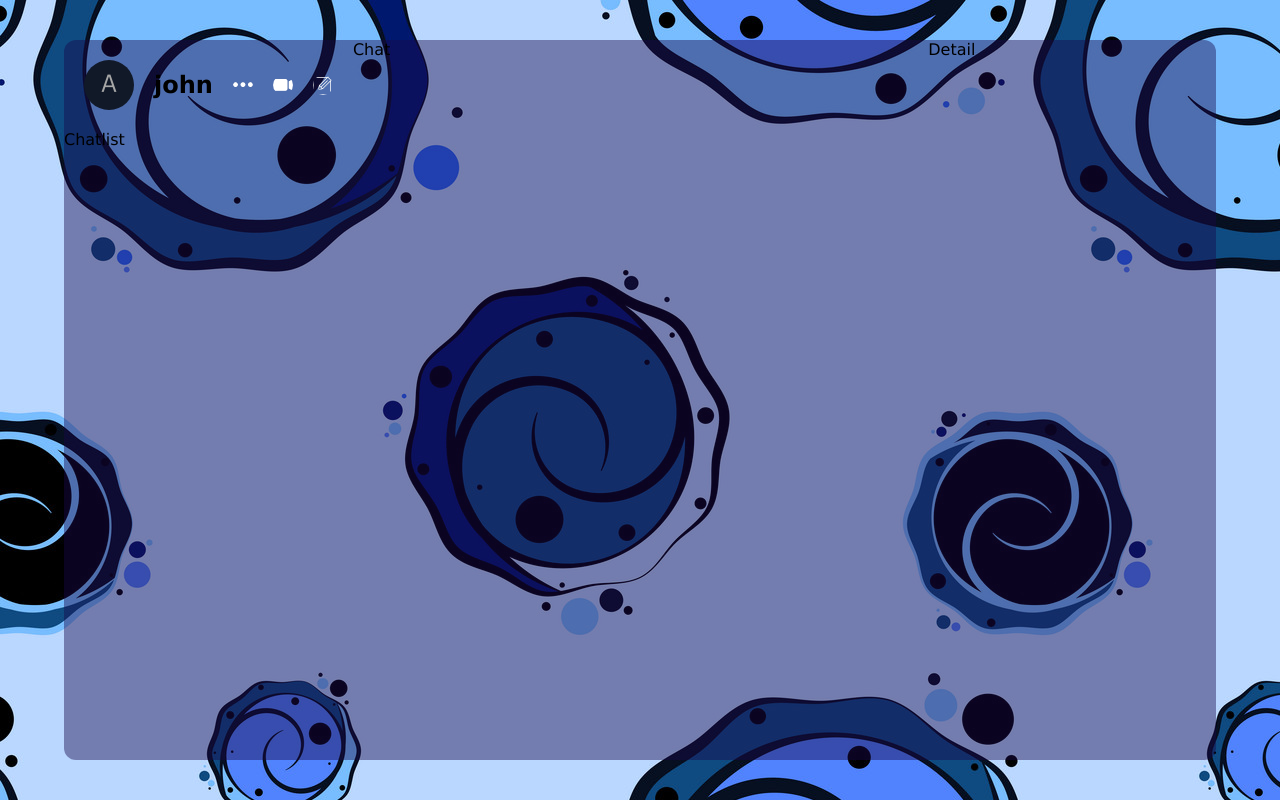
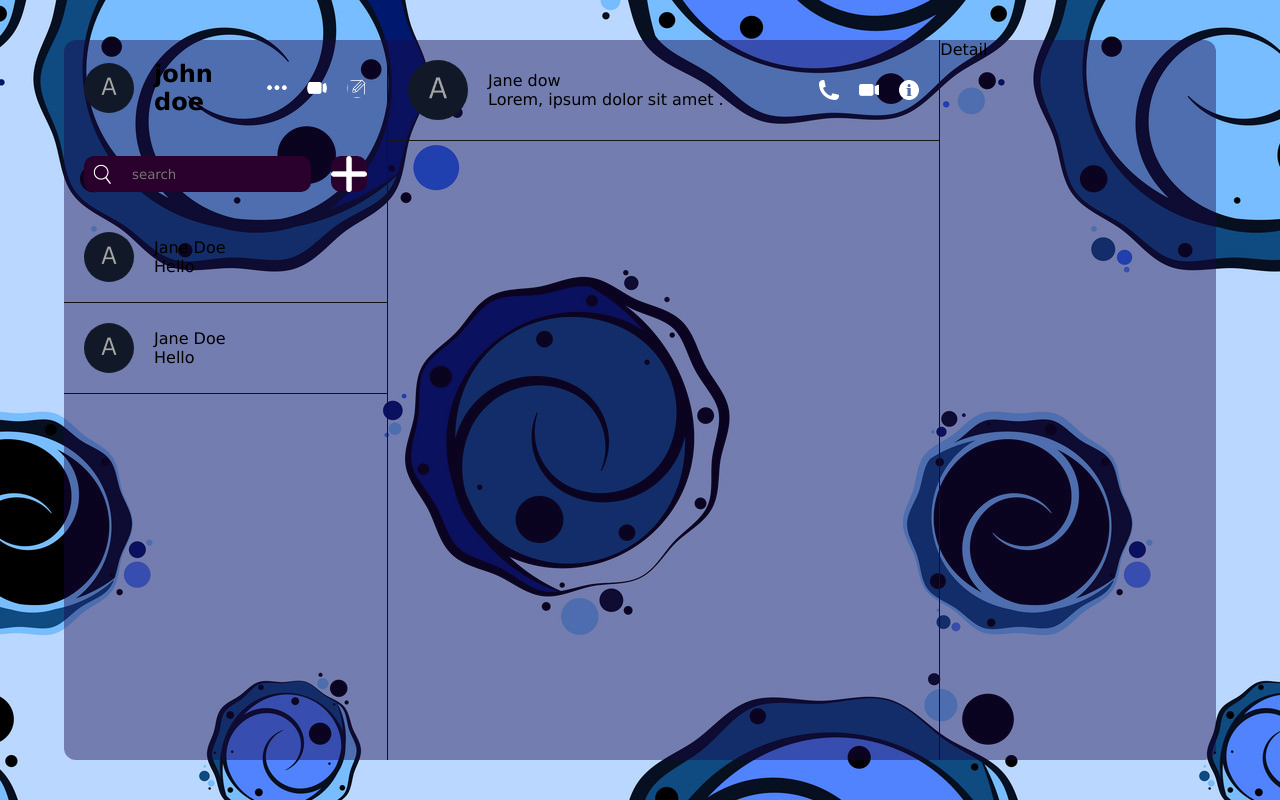
Before and after one commit to Ragnarloki/chat_app, a React (Vite) app: page / in a window 1280 px wide. Built offline with nearby package versions, Linux system fonts and the light colour scheme.

Commit message:
commited

```diff
--- a/src/Components/chat/Chat.jsx
+++ b/src/Components/chat/Chat.jsx
@@ -3,7 +3,28 @@ import "./chat.css"
 
 function Chat() {
   return (
-    <div className='chat'>Chat</div>
+    <div className='chat'>
+      <div className="top">
+          <div className="user">
+            <img src="./avatar.png" alt="" />
+            <div className="text">
+              <span>Jane dow</span>
+              <p>Lorem, ipsum dolor sit amet .</p>
+
+            </div>
+          </div>
+
+          <div className="icons">
+            <img src="./phone.png" alt="" />
+            <img src="./video.png" alt="" />
+            <img src="./info.png" alt="" />
+          </div>
+      </div>
+      <div className="center"></div>
+      <div className="bottom">
+
+      </div>
+    </div>
   )
 }
 
--- a/src/Components/chat/chat.css
+++ b/src/Components/chat/chat.css
@@ -1,3 +1,51 @@
 .chat{
     flex: 2;
+    border-left: 1px solid rgb(19, 19, 19);
+    border-right: 1px solid rgb(19, 19, 19);
+
+    height: 100%;
+    .top{
+        padding: 20px;
+        display: flex;
+        align-items: center;
+        justify-content: space-between;
+        border-bottom: 1px solid rgb(23, 22, 22);
+
+        .user{
+            display: flex;
+            align-items: center;
+            gap: 20px;
+
+            img{
+                width: 60px;
+                height: 60px;
+                border-radius: 50%;
+                object-fit: cover;
+            }
+            .texts{
+                display: flex;
+                flex-direction:column ;
+                gap: 5px;
+
+              span{
+                font-size: 10px;
+                font-weight: bold;
+              }
+              p{
+                font-size: 14px;
+                font-weight: 300;
+                color:grey;
+              }
+            }
+        }
+        .icons{
+            display: flex;
+            gap: 20px;
+
+            img{
+                width: 20px;
+                height: 20px;
+            }
+        }
+    }
 }
--- a/src/Components/list/Chatlist/Chatlist.jsx
+++ b/src/Components/list/Chatlist/Chatlist.jsx
@@ -1,8 +1,34 @@
-import React from 'react'
+import React, { useState } from 'react'
+import "./chatlist.css"
+function Chatlist() {
+  const [addMode,setAddmode]=useState(false)
+  return (
+    <div className='chatlist'>
+      <div className="search">
+        <div className="searchbar">
+          <img src="./search.png" alt="search" />
+          <input type="text" name="" placeholder="search"id="" />
 
-function Chatlist() {
-  return (
-    <div className='chatlist'>Chatlist</div>
+        </div>
+        <img src={addMode ? "./minus.png":"./plus.png"} onClick={()=>setAddmode((prev)=>!prev)} alt="" className='add' />
+      </div>
+      <div className="item">
+        <img src="./avatar.png" alt="" />
+        <div className="texts">
+          <span>Jane Doe</span>
+          <p>Hello</p>
+        </div>
+      </div>
+      <div className="item">
+        <img src="./avatar.png" alt="" />
+        <div className="texts">
+          <span>Jane Doe</span>
+          <p>Hello</p>
+        </div>
+      </div>
+
+    </div>
+
   )
 }
 
--- a/src/Components/list/Chatlist/chatlist.css
+++ b/src/Components/list/Chatlist/chatlist.css
@@ -0,0 +1,69 @@
+.chatlist{
+    flex: 1;
+    overflow: scroll ;
+
+    .search{
+        display: flex;
+        align-items: center;
+        gap: 20px;
+        padding: 20px;
+    .searchbar{
+        flex: 1;
+        background-color: rgba(42, 1, 44);
+        display: flex;
+        align-items: center;
+        gap: 20px;
+        border-radius: 10px;
+        padding: 8px;
+
+
+    input{
+        background-color: transparent;
+        border: none;
+        outline: none;
+        color: white;
+        flex: 1;
+    }
+    img {
+        width: 20px;
+        height: 20px;
+    }
+    }
+    .add{
+        width: 36px;
+        height: 36px;
+        background-color:  rgba(42, 1, 44);
+        padding: 5;
+        border-radius: 10px;
+        cursor: pointer;
+    }
+  }
+ .item{
+    display: flex;
+    align-items: center;
+    gap: 20px;
+    padding: 20px;
+    cursor: pointer;
+    border-bottom: 1px solid rgb(19, 19, 19);
+    img{
+        width: 50px;
+        height: 50px;
+        border-radius: 50%;
+        object-fit: cover;
+    .texts{
+        display: flex;
+        flex-direction: column;
+        gap: 10px;
+
+        span{
+            font-weight: 14px;
+
+        }
+        p{
+            font-size: 14px;
+            font-weight: 300;
+        }
+    }
+    }
+}
+}
--- a/src/Components/list/list.css
+++ b/src/Components/list/list.css
@@ -1,3 +1,5 @@
 .list{
     flex: 1;
+    display: flex;
+    flex-direction: column;
 }
--- a/src/Components/list/userinfo/Userinfo.jsx
+++ b/src/Components/list/userinfo/Userinfo.jsx
@@ -5,7 +5,7 @@ function Userinfo() {
     <div className='userinfo'>
         <div className="user">
             <img src="/avatar.png" alt="" />
-            <h2>john</h2>
+            <h2>john doe</h2>
 
         <div className="icons">
             <img src="./more.png" alt="" />
--- a/src/Components/list/userinfo/userinfo.css
+++ b/src/Components/list/userinfo/userinfo.css
@@ -13,6 +13,7 @@
             border-radius: 50%;
             object-fit: cover;
         }
+    }
         .icons{
             display: flex;
             gap: 20px;
@@ -20,7 +21,8 @@
             img{
                 height: 20px;
                 width: 20px;
+                cursor: pointer;
             }
         }
-    }
+
 }
```
